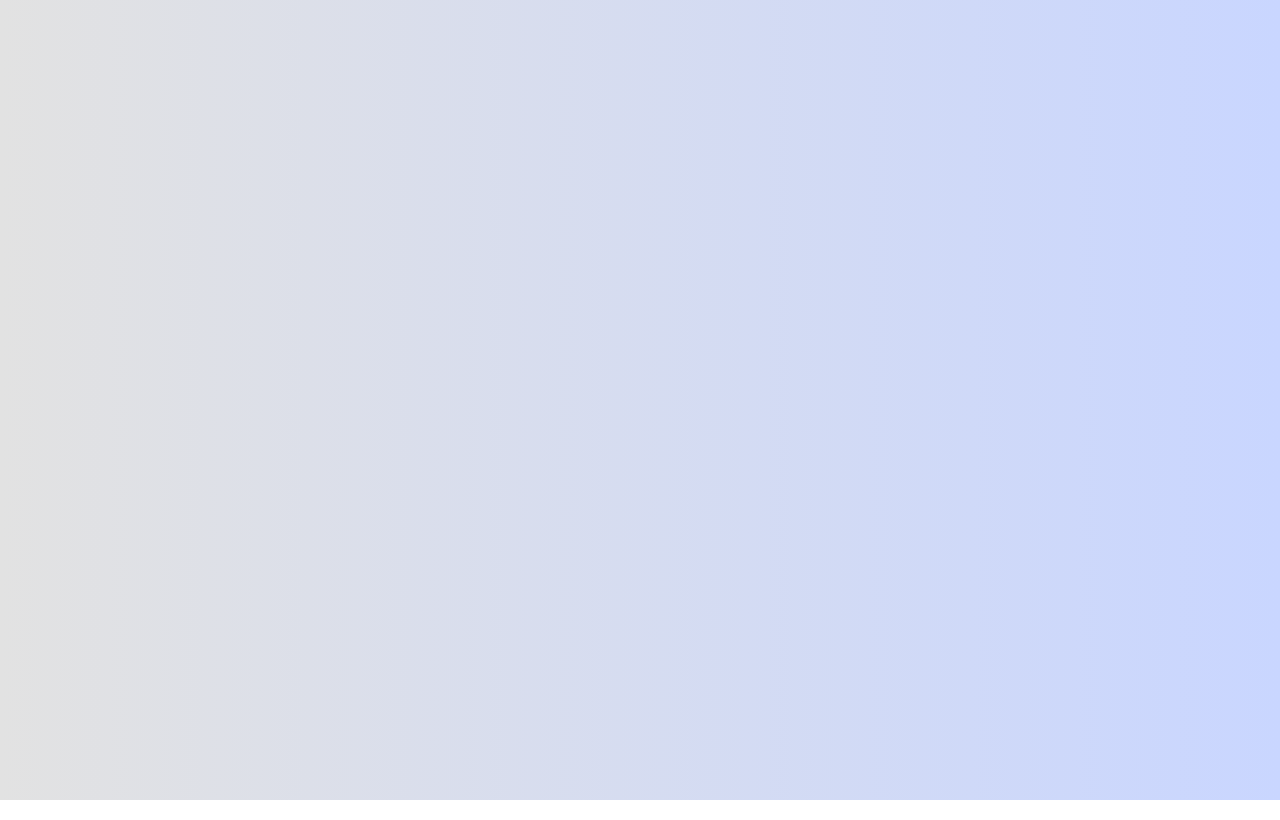
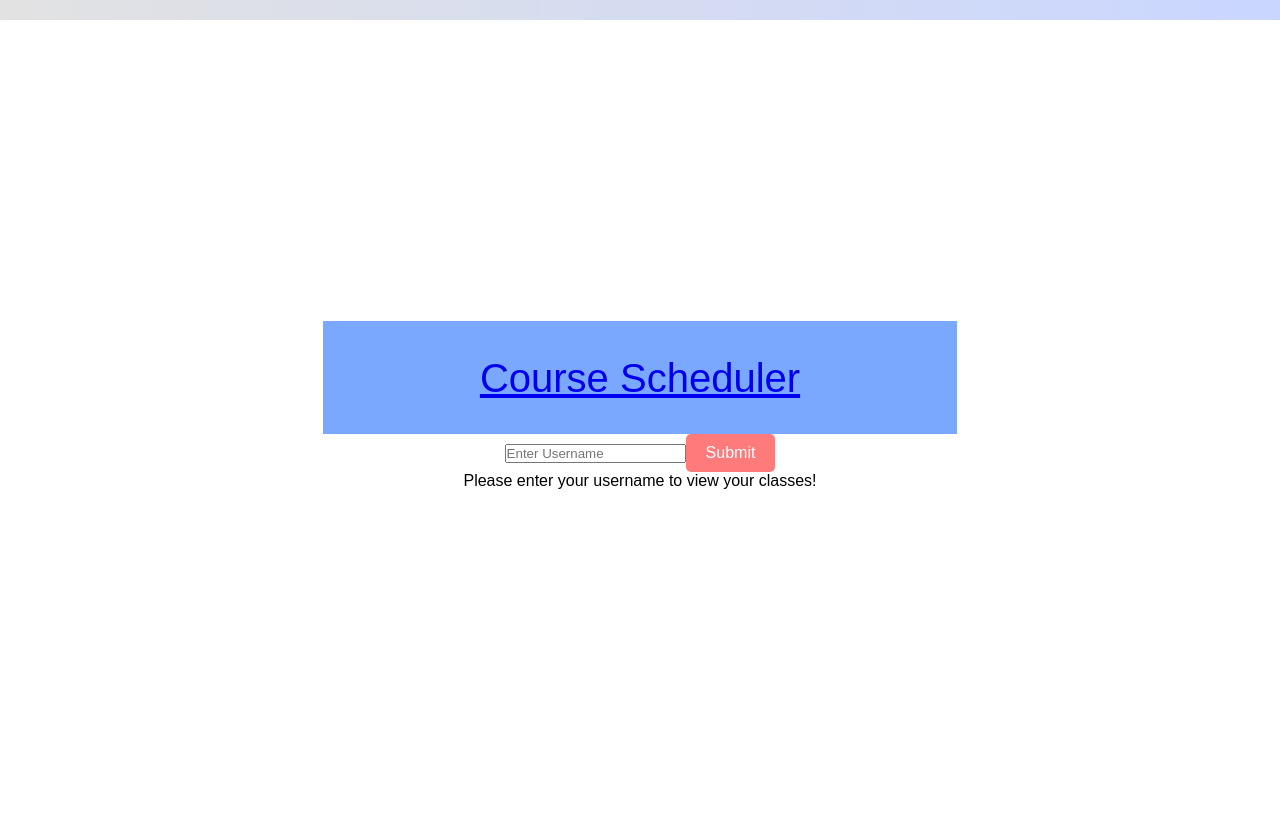
Before and after one commit to andrewerdei02/CSE-2102-Fall-23-Course-Scheduler, a Vue app in the folder frontend/: page /ViewSchedule in a window 1280 px wide. Before the commit this address had no page. Built offline with nearby package versions, Linux system fonts and the light colour scheme.

Commit message:
Made view schedule page functional and made some polishing UI changes

```diff
--- a/frontend/src/router/index.js
+++ b/frontend/src/router/index.js
@@ -8,6 +8,7 @@ import CourseAdjust from '@/views/CourseAdjust.vue';
 import AddCourse from '@/views/AddCourse.vue';
 import RemoveCourse from '@/views/RemoveCourse.vue';
 import AdminCourses from '@/views/AdminCourses.vue';
+import ViewSchedule from '@/views/ViewSchedule.vue';
 
 
 const routes = [
@@ -15,6 +16,12 @@ const routes = [
     path: '/',
     name: 'LoginPage',
     component: LoginPage
+  },
+
+  {
+    path: '/ViewSchedule',
+    name: 'ViewSchedule',
+    component: ViewSchedule
   },
 
   {
@@ -28,11 +35,13 @@ const routes = [
     name: 'HomePage',
     component: HomePage,
   },
+
   {
     path: '/AdminHome',
     name: 'AdminHome',
     component: AdminHome
   },
+
   {
     path: '/CourseAdjust',
     name: 'CourseAdjust',
@@ -48,11 +57,13 @@ const routes = [
     name: 'RemoveCourse',
     component: RemoveCourse
   },
+
   {
     path: '/AdminCourses',
     name: 'AdminCourses',
     component: AdminCourses
   },
+
   {
     path: '/ClassSearch',
     name: 'ClassSearch',
--- a/frontend/src/views/AddCourse.vue
+++ b/frontend/src/views/AddCourse.vue
@@ -2,7 +2,7 @@
   <div class="div">
     <div class="space">
       <div class="header">
-        <router-link to="/AdminHome">Course Scheduler</router-link>
+        <router-link to="/CourseAdjust">Go Back</router-link>
       </div>
       <div class="addcourse">
         <form @submit.prevent="handleAddCourse">
--- a/frontend/src/views/AdminCourses.vue
+++ b/frontend/src/views/AdminCourses.vue
@@ -1,7 +1,7 @@
 <template>
     <div class="div">
       <div class="header">
-        <router-link to="/AdminHome">Course Scheduler</router-link>
+        <router-link to="/AdminHome">Return to Home</router-link>
       </div>
       <div class="course-list">
         <div v-if="courses && courses.length > 0" class="grid-container">
--- a/frontend/src/views/AdminHome.vue
+++ b/frontend/src/views/AdminHome.vue
@@ -2,7 +2,7 @@
     <div class="div">
       <div class="div-2">
         <div class="header">
-            <router-link to="/AdminHome">Course Scheduler</router-link>
+            <router-link to="/">Return to Login</router-link>
         </div>
         <div class="div-4">
           <div class="div-5">
@@ -49,7 +49,7 @@
   .header {
     color: #000;
     align-self: center;
-    background-color: #7ba8ff;
+    background-color: #6d92dd;
     width: 634px;
     justify-content: center;
     align-items: center;
--- a/frontend/src/views/ClassSearchView.vue
+++ b/frontend/src/views/ClassSearchView.vue
@@ -1,7 +1,7 @@
 <template>
   <div class="div">
     <div class="backtohome">
-        <router-link to="/home">Course Scheduler</router-link>
+        <router-link to="/home">Back to Home</router-link>
     </div>
     <h2 id="head1">Enter the information for a course from the available courses to add/drop</h2>
     <div class="headers">
@@ -92,6 +92,7 @@ export default {
 
         const responseBody = await response.json();
         const rep = JSON.parse(JSON.stringify(responseBody));
+
         if (rep.statusCode == 201) {
           window.alert(rep.body)
         } else {
--- a/frontend/src/views/CourseAdjust.vue
+++ b/frontend/src/views/CourseAdjust.vue
@@ -1,7 +1,7 @@
 <template>
   <div class="div">
     <div class="header">
-      <router-link to="/AdminHome">Course Scheduler</router-link>
+      <router-link to="/AdminHome">Return to Home</router-link>
     </div>
     <div class="add-remove-buttons">
       <div class="add-course">
--- a/frontend/src/views/HomeView.vue
+++ b/frontend/src/views/HomeView.vue
@@ -1,21 +1,18 @@
 <template>
     <div class="div">
       <div class="div-2">
-        <div class="header">
-            <router-link to="/home">Course Scheduler</router-link>
-        </div>
+        <h1>Welcome, {{ $store.state.username }}!</h1>
         <div class="div-4">
           <div class="div-5">
             <div class="column"><div class="cal">
-                <router-link to="/home">Calendar</router-link>
+                <router-link to="/ClassSearch">Add/Drop Classes</router-link>
             </div></div>
             <div class="column-2"><div class="class">
-                <router-link to="/ClassSearch">Add/Drop Classes</router-link>
+                <router-link to="/ViewSchedule">View Your Schedule</router-link>
             </div></div>
           </div>
-          </div>
-          <h1>Welcome, {{ $store.state.username }}!</h1>
-          </div>
+        </div>
+      </div>
     </div>
   </template>
 
--- a/frontend/src/views/RemoveCourse.vue
+++ b/frontend/src/views/RemoveCourse.vue
@@ -2,7 +2,7 @@
     <div class="div">
       <div class="space">
         <div class="header">
-          <router-link to="/AdminHome">Course Scheduler</router-link>
+          <router-link to="/CourseAdjust">Go Back</router-link>
         </div>
         <div class="removecourse">
           <h1>Remove Course</h1>
@@ -11,8 +11,7 @@
             <div><input type="text" v-model="course_id" placeholder="Course ID"></div>
             <div><input id="course_name" v-model="course_name" placeholder="Course Name"></div>
               <button type="submit">Remove Course</button>
-            </form>
-              <a href="/AdminCourses"><button>View Courses</button></a>
+          </form>
             </div>
             </div>
         </div>
--- /dev/null
+++ b/frontend/src/views/ViewSchedule.vue
@@ -0,0 +1,87 @@
+<template>
+  <div class="div">
+    <div class="header">
+      <router-link to="/home">Course Scheduler</router-link>
+    </div>
+    <div class="user-input">
+      <input v-model="userId" type="text" placeholder="Enter Username" />
+      <button @click="fetchUserCourses">Submit</button>
+    </div>
+    <div class="course-list">
+      <div v-if="courses && courses.length > 0" class="grid-container">
+        <div v-for="course in courses" :key="course.course_id" class="course">
+          <div class="course-info">
+            <p><strong>Course ID:</strong> {{ course.course_id }}</p>
+            <p><strong>Course Name:</strong> {{ course.course_name }}</p>
+            <p><strong>Total Seats:</strong> {{ course.total_seats }}</p>
+            <p><strong>Taken Seats:</strong> {{ course.taken_seats }}</p>
+          </div>
+        </div>
+      </div>
+      <div v-else-if="coursesFetched">
+        <p>No courses available for the provided username.</p>
+      </div>
+      <div v-else>
+        <p>Please enter your username to view your classes!</p>
+      </div>
+    </div>
+  </div>
+</template>
+
+<script>
+export default {
+  data() {
+    return {
+      userId: '',
+      courses: [],
+      coursesFetched: false
+    };
+  },
+  methods: {
+    async fetchUserCourses() {
+      try {
+        // check if form is left blank
+        if (this.userId.trim() === '') {
+          window.alert('Please don\'t leave form blank');
+          return;
+        }
+        const requestData = {
+          httpMethod: 'POST',
+          body: JSON.stringify({
+            user_id: this.userId
+          }),
+        };
+
+        const response = await fetch('https://lk4nwfjgt6.execute-api.us-east-1.amazonaws.com/Prod/view_schedule', {
+          method: 'POST',
+          body: JSON.stringify(requestData),
+        });
+
+        const responseData = await response.json();
+        const responseBody = JSON.parse(responseData.body);
+
+        if (response.ok) {
+          if (Array.isArray(responseBody)) {
+            this.courses = responseBody;
+            this.coursesFetched = true;
+          } else {
+            window.alert(responseBody);
+            this.coursesFetched = false;
+          }
+        } else {
+          window.alert(responseBody);
+          this.coursesFetched = false;
+        }
+      } catch (error) {
+        console.error('Error fetching courses:', error);
+        this.courses = [];
+        this.coursesFetched = false;
+      }
+    }
+  }
+};
+</script>
+
+<style>
+/* Your existing styles */
+</style>
```
